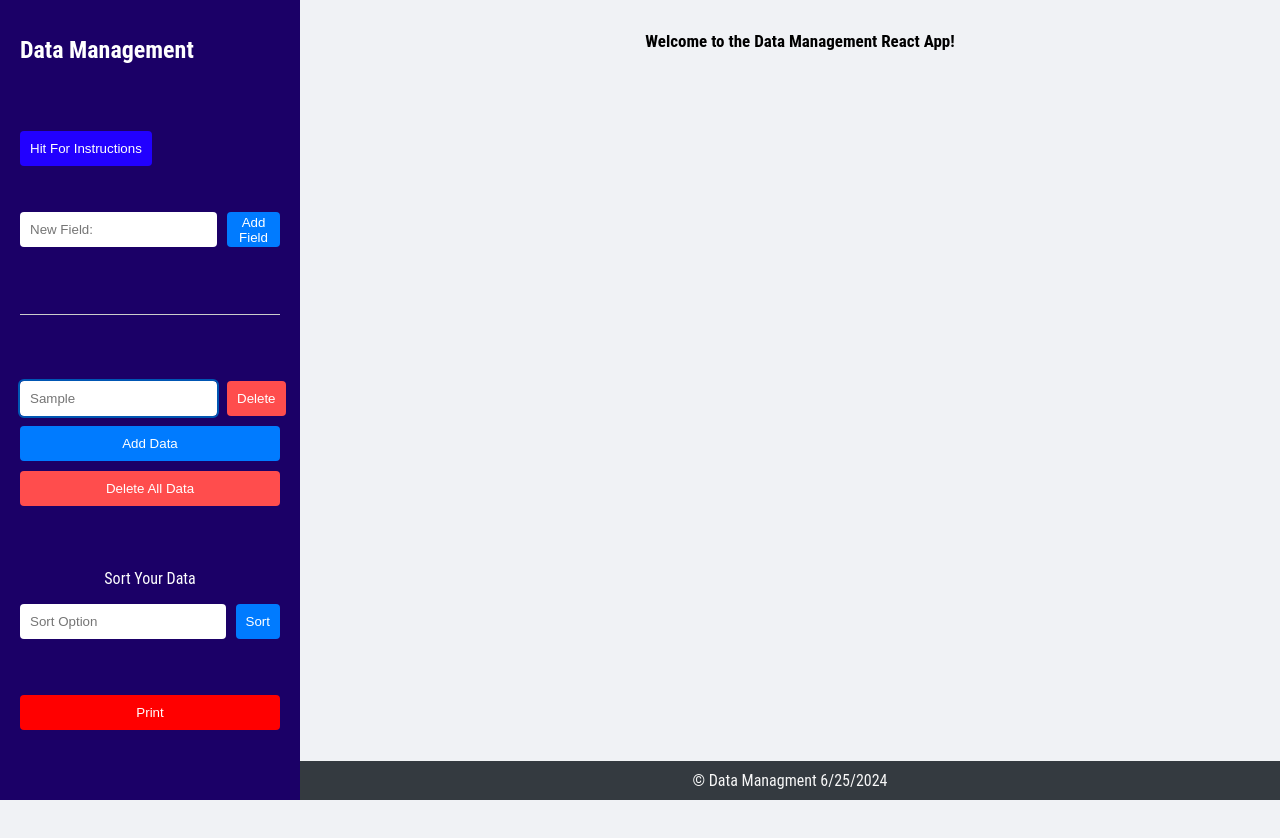
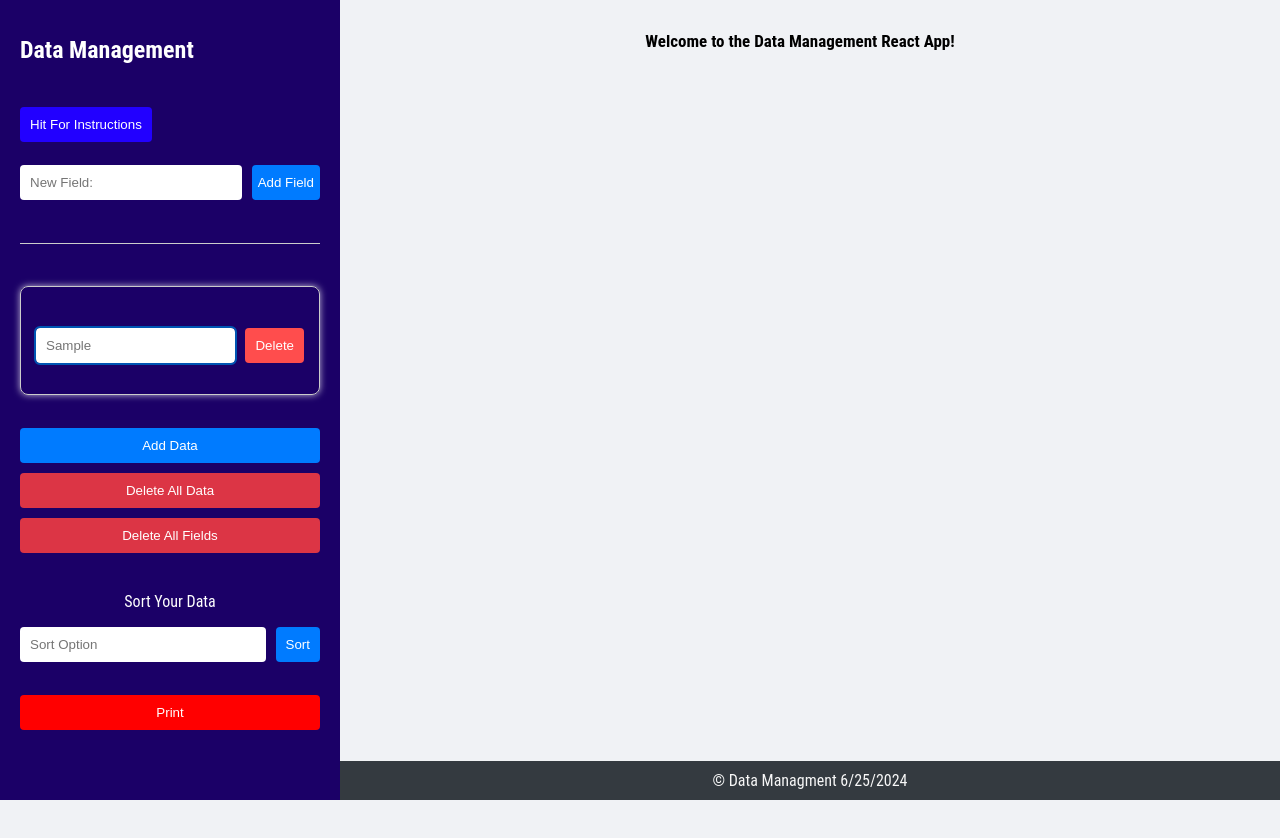
Before and after one commit to tryPap/data-management, a React (Create React App) app: page / in a window 1280 px wide. Both pictures are taken after typing "Sample" into the empty fields and a click on the button "Add Field". Shown: the top 838 px of the page. Before the commit the page ends 800 px from the top, so only its background shows below. Built offline with nearby package versions, Linux system fonts and the light colour scheme.

Commit message:
fix_printing_layout

```diff
--- a/src/components/PrintComponent.jsx
+++ b/src/components/PrintComponent.jsx
@@ -1,21 +1,22 @@
 import React from 'react';
 
-const PrintComponent = React.forwardRef((props, ref) => {
-  const { students } = props;
-
-  return (
+const PrintComponent = React.forwardRef(({ students }, ref) => (
   <div ref={ref} className="print-container">
-      <h2>Data Printer</h2>
+    <h2>Data Managment</h2>
     {students.map((student, index) => (
       <div key={index} className="print-student">
-          {Object.keys(student).map(key => (
-            <div key={key}><strong>{key}:</strong> {student[key]}</div>
+        {Object.entries(student).map(([key, value]) => (
+          <div key={key}>
+            <span className="label">{key.charAt(0).toUpperCase() + key.slice(1)}:</span>
+            <span className="value">{value.charAt(0).toUpperCase() + value.slice(1)}</span>
+          </div>
         ))}
       </div>
     ))}
-      <div id='printDate'>&copy; Data Managment {new Date().toLocaleDateString()}</div>
+    <div id="printDate">
+      <p>Printed on: {new Date().toLocaleDateString()}</p>
     </div>
-  );
-});
+  </div>
+));
 
 export default PrintComponent;
--- a/src/components/StudentList.jsx
+++ b/src/components/StudentList.jsx
@@ -12,26 +12,31 @@ const StudentList = () => {
   const [showInstructions, setShowInstructions] = useState(false);
   const printComponentRef = useRef();
 
+  // Update field value
   const handleFieldChange = (index, value) => {
     const newFields = [...fields];
     newFields[index].value = value;
     setFields(newFields);
   };
 
+  // Handle new field name input change
   const handleNewFieldNameChange = (e) => {
     setNewFieldName(e.target.value);
   };
 
+  // Handle sort criteria input change
   const handleSortCriteriaChange = (e) => {
     setSortCriteria(e.target.value);
   };
 
+  // Handle 'Enter' key press on new field input
   const handleNewFieldKeyPress = (e) => {
     if (e.key === 'Enter') {
       addField();
     }
   };
 
+  // Handle 'Enter' key press on field inputs
   const handleFieldKeyPress = (index, e) => {
     if (e.key === 'Enter') {
       if (index < fields.length - 1) {
@@ -42,6 +47,7 @@ const StudentList = () => {
     }
   };
 
+  // Add new field
   const addField = () => {
     if (newFieldName && !fields.some(field => field.name === newFieldName)) {
       setFields([...fields, { name: newFieldName, value: '' }]);
@@ -50,11 +56,13 @@ const StudentList = () => {
     }
   };
 
+  // Delete field
   const deleteField = (index) => {
     const newFields = fields.filter((_, i) => i !== index);
     setFields(newFields);
   };
 
+  // Add new student
   const addStudent = () => {
     if (fields.length > 0 && fields.every(field => field.value.trim())) {
       const newStudent = fields.reduce((acc, field) => {
@@ -67,15 +75,23 @@ const StudentList = () => {
     }
   };
 
+  // Delete all students
   const deleteAllStudents = () => {
     setStudents([]);
   };
 
+  // Delete all fields
+  const deleteAllFields = () => {
+    setFields([]);
+  };
+
+  // Delete a single student
   const deleteStudent = (index) => {
     const newStudents = students.filter((_, i) => i !== index);
     setStudents(newStudents);
   };
 
+  // Sort students by criteria
   const sortStudents = (criteria) => {
     if (!criteria) return; // Do nothing if the criteria is empty
     if (!students.length) return;
@@ -92,8 +108,36 @@ const StudentList = () => {
     setStudents(sortedStudents);
   };
 
+  // Toggle instructions visibility
   const toggleInstructions = () => {
     setShowInstructions(!showInstructions);
+  };
+
+  // Handle drag start
+  const handleDragStart = (e, index) => {
+    e.dataTransfer.effectAllowed = "move";
+    e.dataTransfer.setData("text/plain", index);
+    e.target.classList.add('dragging');
+  };
+
+  // Handle drag over
+  const handleDragOver = (e) => {
+    e.preventDefault();
+  };
+
+  // Handle drop
+  const handleDrop = (e, index) => {
+    e.preventDefault();
+    const draggedIndex = parseInt(e.dataTransfer.getData("text/plain"), 10);
+    const newFields = [...fields];
+    const [draggedField] = newFields.splice(draggedIndex, 1);
+    newFields.splice(index, 0, draggedField);
+    setFields(newFields);
+  };
+
+  // Handle drag end
+  const handleDragEnd = (e) => {
+    e.target.classList.remove('dragging');
   };
 
   return (
@@ -105,13 +149,13 @@ const StudentList = () => {
           {showInstructions && (
             <p>
               Add new fields by entering a name in the "New Field" input and clicking "Add Field".
+              You can sort your fields by drag and drop them in the order you want.
               If your fields are filled, click "Add Data" to add a data entry.
               For sorting, enter the name of the field by which you want to sort the data
               and click "Sort". Additionally, you can print the student list by clicking the "Print" button.
             </p>
           )}
         </div>
-
         <div id="newfield">
           <input
             type="text"
@@ -124,9 +168,17 @@ const StudentList = () => {
         </div>
         <hr />
         <div className="input-group">
-
+          <ul>
             {fields.map((field, index) => (
-            <div key={index} className="field-container">
+              <li
+                key={index}
+                draggable
+                onDragStart={(e) => handleDragStart(e, index)}
+                onDragOver={handleDragOver}
+                onDrop={(e) => handleDrop(e, index)}
+                onDragEnd={handleDragEnd}
+              >
+                <div className="field-container">
                   <input
                     id={`field-${index}`}
                     type="text"
@@ -137,11 +189,14 @@ const StudentList = () => {
                   />
                   <button className="delete-field-button" onClick={() => deleteField(index)}>Delete</button>
                 </div>
+              </li>
             ))}
+          </ul>
+        </div>
+        <div className="button-group">
           <button id="addentry" onClick={addStudent}>Add Data</button>
-          <div className="button-group">
-            <button onClick={deleteAllStudents}>Delete All Data</button>
-          </div>
+          <button id='deteledata' onClick={deleteAllStudents}>Delete All Data</button>
+          <button id='deletefields' onClick={deleteAllFields}>Delete All Fields</button>
         </div>
         <div className="input-p-sort">
           <div className="p1">
@@ -157,7 +212,6 @@ const StudentList = () => {
             <button className="sort" onClick={() => sortStudents(sortCriteria)}>Sort</button>
           </div>
         </div>
-
         <ReactToPrint
           trigger={() => <button className="print">Print</button>}
           content={() => printComponentRef.current}
--- a/src/index.css
+++ b/src/index.css
@@ -1,10 +1,3 @@
-/* Universal Box Sizing */
-*,
-*::before,
-*::after {
-  box-sizing: border-box;
-}
-
 /* Body */
 body {
   margin: 0;
@@ -17,7 +10,8 @@ body {
   display: flex;
   min-height: 100vh;
   flex-direction: row;
-  padding-bottom: 50px; /* Space for footer */
+  padding-bottom: 50px;
+  /* Space for footer */
 }
 
 .sidebar {
@@ -30,7 +24,8 @@ body {
   position: fixed;
   top: 0;
   bottom: 0;
-  width: 300px; /* Fixed width */
+  width: 300px;
+  /* Fixed width */
   overflow-y: auto;
 }
 
@@ -47,9 +42,11 @@ body {
   border-radius: 4px;
   cursor: pointer;
 }
+
 .instructions button:hover {
   background-color: #1e02d1;
 }
+
 #newfield {
   display: flex;
   margin-bottom: 0;
@@ -66,7 +63,6 @@ body {
 }
 
 #addfield {
-
   background-color: #007bff;
   color: white;
   border: none;
@@ -77,21 +73,39 @@ body {
 #addfield:hover {
   background-color: #0056b3;
 }
+
 hr {
   border: 0;
   height: 1px;
-  background: #ccc; /* Change the color as needed */
-  margin: 20px 0; /* Add some margin for spacing */
+  background: #ccc;
+  /* Change the color as needed */
+  margin: 20px 0;
+  /* Add some margin for spacing */
 }
+
 .input-group {
   display: flex;
   flex-direction: column;
+  padding: 15px;
+  border: 1px solid #ccc;
+  border-radius: 8px;
+  box-shadow: 0 0px 7px rgba(255, 255, 255, 0.721);
+}
+
+.input-group ul {
+  list-style-type: none;
+  padding-left: 0;
+  /* Optional: to remove the default padding */
+}
+
+.input-group li {
+
+  padding-top: 10px;
 }
 
 .field-container {
   display: flex;
   align-items: center;
-  margin-bottom: 10px;
 }
 
 .field-container input {
@@ -132,6 +146,7 @@ hr {
   border-radius: 4px;
   cursor: pointer;
 }
+
 #addentry:hover {
   background-color: #0056b3;
 }
@@ -142,6 +157,7 @@ hr {
 }
 
 .button-group button {
+  background-color: #dc3545;
   padding: 10px;
   color: white;
   border: none;
@@ -195,8 +211,10 @@ hr {
 .main-content {
   flex: 1;
   padding: 20px;
-  margin-left: 320px; /* Adjusted for sidebar width */
+  margin-left: 320px;
+  /* Adjusted for sidebar width */
 }
+
 .main-content h1 {
   text-align: center;
   font-size: 17px;
@@ -232,18 +250,6 @@ hr {
   padding: 10px;
 }
 
-.print-container {
-  padding: 5px 10px;
-}
-
-.print-container h2 {
-  text-align: center;
-}
-
-.print-student {
-  padding: 5px 10px;
-}
-
 .delete-button {
   background-color: #ff4d4d;
   color: white;
@@ -265,20 +271,94 @@ footer {
   text-align: center;
   color: #f7f7f7;
   position: fixed;
-  left: 300px; /* Adjusted for sidebar width */
+  left: 340px;
   bottom: 0;
   right: 0;
 }
 
-#printDate {
-  position: absolute;
-  left: 0;
-  bottom: 0;
-  right: 0;
-  display: flex;
-  justify-content: space-between;
-  padding: 10px 15px;
+/* Print Styles */
+@media print {
+  body {
+    background-color: white;
+    color: black;
+    font-family: Arial, sans-serif;
+    margin: 0;
+    padding: 20px;
+  }
+
+  .container,
+  .sidebar,
+  .main-content,
+  footer {
+    display: none;
+
+  }
+
+  .print-container {
+    display: block;
+    width: 100%;
+  }
+
+  .print-container h2 {
+    text-align: center;
+    font-size: 24px;
+    margin-bottom: 35px;
+  }
+
+  .print-student {
+    display: flex;
+    flex-direction: column;
+    padding: 10px;
+    border-bottom: 1px solid #ccc;
+    page-break-inside: avoid;
+  }
+
+  .print-student:last-child {
+    border-bottom: none;
+  }
+
+  .print-student div {
+    display: flex;
+    justify-content: space-between;
+    margin-bottom: 5px;
+  }
+
+  .print-student div span.label {
+    font-weight: bold;
+    margin-right: 10px;
+  }
+
+  .print-student div span.value {
+    flex: 1;
+  }
+
+  #printDate {
+    text-align: center;
+    margin-top: 10px;
+    font-size: 12px;
+    color: #555;
+    position: absolute;
+    bottom: 0;
+    left: 0;
+    right: 0;
+    padding: 20px;
+  }
+
+  /* Optional: remove margin and padding from all elements to ensure consistent layout */
+  * {
+    margin: 0;
+    padding: 0;
+  }
+
+  /* Ensure all elements are printed in high-quality */
+  html {
+    -webkit-print-color-adjust: exact;
+    /* For WebKit browsers */
+    print-color-adjust: exact;
+    /* Standard property for other browsers */
+  }
 }
+
 
 /* Media Queries */
 @media (max-width: 768px) {
@@ -288,9 +368,11 @@ footer {
     position: static;
     padding: 20px;
   }
+
   .input-group {
     margin-top: 30px;
   }
+
   .container {
     flex-direction: column;
     height: auto;
@@ -314,9 +396,11 @@ footer {
   .sidebar {
     padding: 15px;
   }
+
   .input-group {
     margin-top: 30px;
   }
+
   .main-content {
     padding: 15px;
   }
@@ -338,9 +422,11 @@ footer {
   .sidebar {
     padding: 10px;
   }
+
   .input-group {
     margin-top: 30px;
   }
+
   .main-content {
     padding: 10px;
   }
```
Lines whose indentation alone changed are shown as unchanged.
